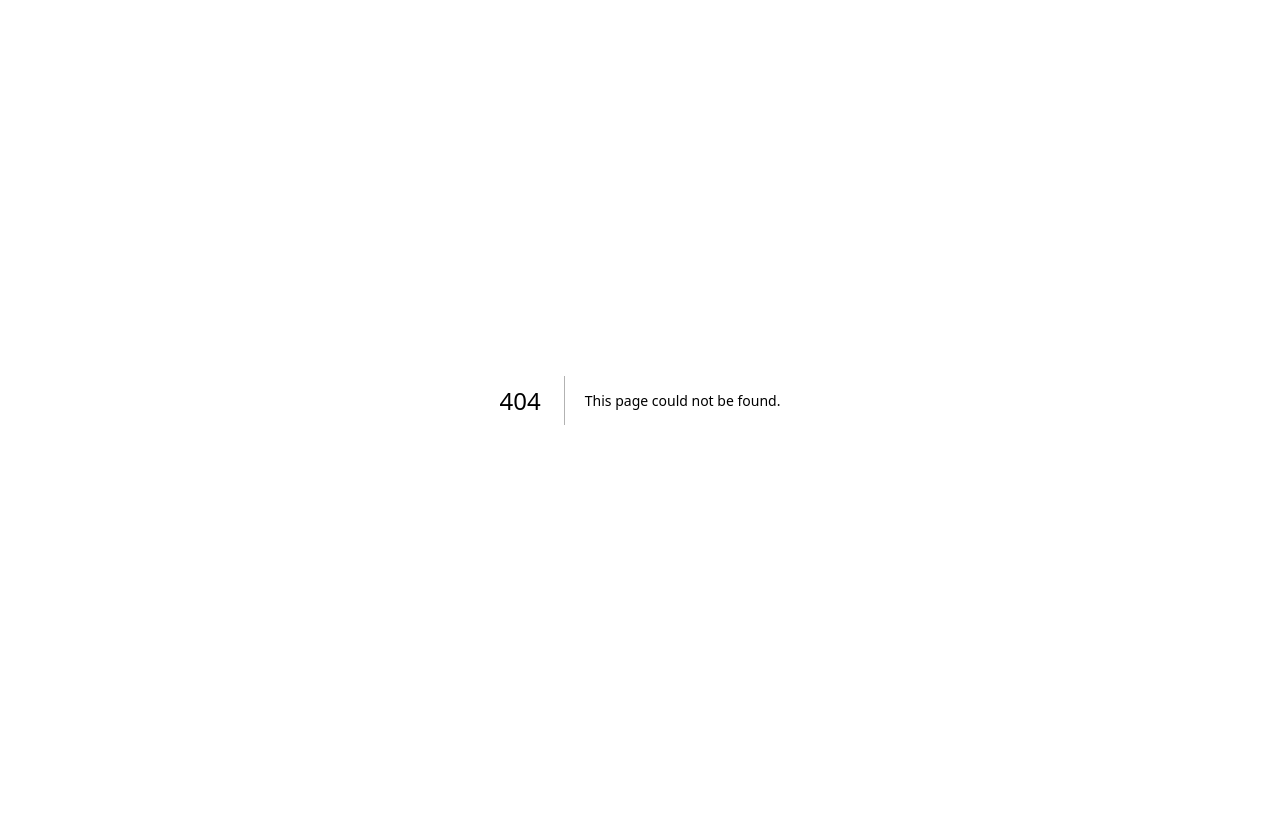
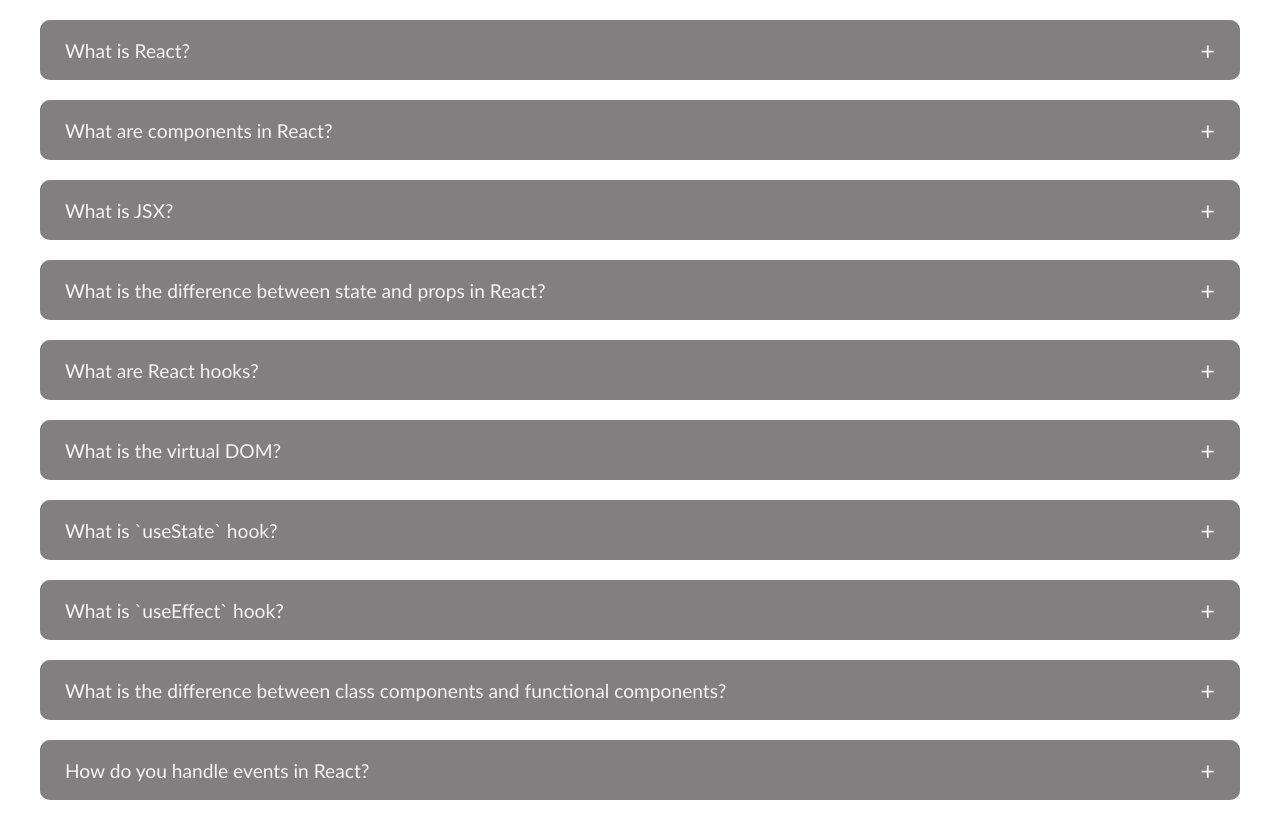
Before and after one commit to rahulUrajbhar/Frontend_UI_Projects, a Next.js app in the folder Ui_Components/: page /accordion in a window 1280 px wide. Before the commit this address had no page. Built offline with nearby package versions, Linux system fonts and the light colour scheme.

Commit message:
Accordion UI

```diff
--- /dev/null
+++ b/Ui_Components/src/app/accordion/page.jsx
@@ -0,0 +1,10 @@
+import Accordion from '@/components/accordion/Accordion'
+import React from 'react'
+
+const page = () => {
+  return (
+    <div><Accordion/></div>
+  )
+}
+
+export default page
--- /dev/null
+++ b/Ui_Components/src/components/accordion/Accordion.jsx
@@ -0,0 +1,29 @@
+"use client";
+import React, { useState } from "react";
+import "./accordion.css";
+import faqs from "./DummyAccordionData";
+const Accordion = () => {
+  const [openId, setOpenId] = useState(null);
+  function Change(id) {
+    setOpenId((openId) => (openId === id ? "" : id));
+  }
+  return (
+    <div className="faqContainer">
+      {faqs.map((faq) => {
+        return (
+          <div key={faq.id} className="accordionList">
+            <div className="accordionHeader">
+              <span>{faq.question}</span>
+              <span className="accordionIcon" onClick={() => Change(faq.id)}>
+                {openId ? "-" : "+"}
+              </span>
+            </div>
+            {openId === faq.id && <div className="accordionDiscription">{faq.answer}</div>}
+          </div>
+        );
+      })}
+    </div>
+  );
+};
+
+export default Accordion;
--- /dev/null
+++ b/Ui_Components/src/components/accordion/DummyAccordionData.jsx
@@ -0,0 +1,65 @@
+const faqs = [
+  {
+    id: 1,
+    question: "What is React?",
+    answer:
+      "React is a JavaScript library for building user interfaces, especially for single-page applications, by creating reusable UI components.",
+  },
+  {
+    id: 2,
+    question: "What are components in React?",
+    answer:
+      "Components are the building blocks of a React application. They are independent, reusable pieces of code that describe how a user interface (UI) should appear.",
+  },
+  {
+    id: 3,
+    question: "What is JSX?",
+    answer:
+      "JSX stands for JavaScript XML. It allows you to write HTML elements in JavaScript, which React can then render to the DOM.",
+  },
+  {
+    id: 4,
+    question: "What is the difference between state and props in React?",
+    answer:
+      "Props are used to pass data from parent components to child components. State, on the other hand, is used to manage data that changes over time within a component.",
+  },
+  {
+    id: 5,
+    question: "What are React hooks?",
+    answer:
+      "React hooks are functions that allow you to use state and other React features in functional components. Examples include `useState`, `useEffect`, and `useContext`.",
+  },
+  {
+    id: 6,
+    question: "What is the virtual DOM?",
+    answer:
+      "The virtual DOM is a lightweight representation of the real DOM. React uses it to improve performance by making efficient updates to the real DOM.",
+  },
+  {
+    id: 7,
+    question: "What is `useState` hook?",
+    answer:
+      "`useState` is a React hook that lets you add state to functional components. It returns a state variable and a function to update it.",
+  },
+  {
+    id: 8,
+    question: "What is `useEffect` hook?",
+    answer:
+      "`useEffect` is a React hook that runs side effects in functional components. It is used for tasks like fetching data, updating the DOM, or subscribing to external data sources.",
+  },
+  {
+    id: 9,
+    question:
+      "What is the difference between class components and functional components?",
+    answer:
+      "Class components use ES6 classes and have lifecycle methods, while functional components are simpler, using functions and hooks for managing state and lifecycle events.",
+  },
+  {
+    id: 10,
+    question: "How do you handle events in React?",
+    answer:
+      "Events in React are handled by attaching event handlers (such as `onClick`, `onChange`) to JSX elements. Event handlers are passed as functions, similar to how JavaScript handles events.",
+  },
+];
+
+export default faqs;
--- /dev/null
+++ b/Ui_Components/src/components/accordion/accordion.css
@@ -0,0 +1,30 @@
+.faqContainer {
+  margin: 20px auto;
+  width: 1200px;
+  font-family: "Gill Sans", "Gill Sans MT", Calibri, "Trebuchet MS", sans-serif;
+}
+.accordionList {
+  background-color: rgb(170, 159, 159);
+      border-radius: 10px;
+      margin: 20px 0;
+}
+.accordionHeader {
+  background-color: rgb(129, 127, 127);
+  color: whitesmoke;
+  font-size: larger;
+  padding: 15px 25px;
+  border-radius: 10px;
+  display: flex;
+  align-items: center;
+  justify-content: space-between;
+}
+.accordionDiscription {
+  font-size: medium;
+  color: whitesmoke;
+  height: auto;
+  padding: 10px 25px;
+}
+.accordionIcon{
+    font-size: 25px;
+    cursor: pointer;
+}
```
